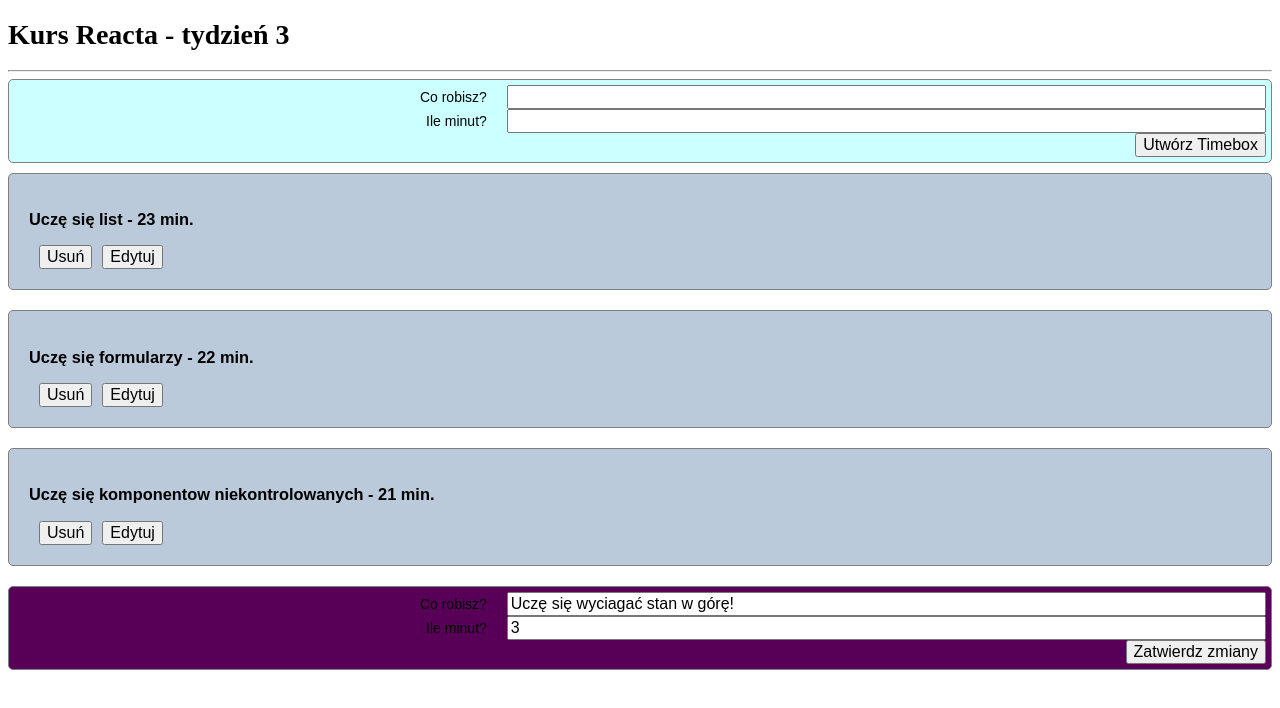
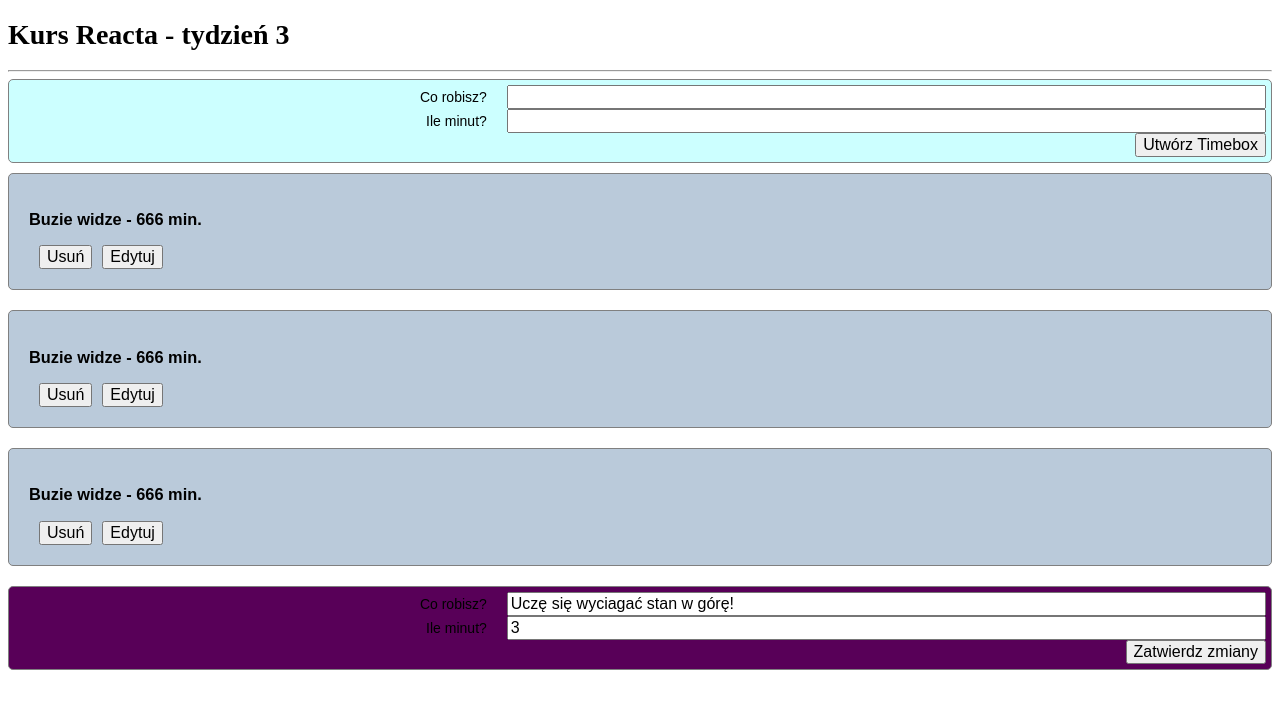
Before and after one commit to MagPtak/React-course-basic, a React (Create React App) app in the folder timeboxing_app/: page / in a window 1280 px wide. Shown: the top 708 px of the page. Built offline with nearby package versions, Linux system fonts and the light colour scheme.

Commit message:
Add homework - add propTypes and error handlers to Timebox component.

```diff
--- a/timeboxing_app/src/components/Clock.js
+++ b/timeboxing_app/src/components/Clock.js
@@ -25,6 +25,7 @@ const NumberOrStringType = PropTypes.oneOfType([
   PropTypes.number,
   PropTypes.string,
 ]);
+
 Clock.propTypes = {
   className: PropTypes.string.isRequired,
   minutes: NumberOrStringType.isRequired,
--- a/timeboxing_app/src/components/Timebox.js
+++ b/timeboxing_app/src/components/Timebox.js
@@ -1,8 +1,16 @@
 import React from "react";
+import PropTypes from "prop-types";
+import { type } from "@testing-library/user-event/dist/type";
 
 function Timebox({ title, totalTimeInMinutes, onDelete, onEdit }) {
   if (totalTimeInMinutes <= 0) {
     throw new Error("Całkowity czas musi być większy niz zero");
+  }
+  if (typeof title !== "string") {
+    throw new Error("Typ propa title musi być string");
+  }
+  if (typeof totalTimeInMinutes !== "number") {
+    throw new Error("Typ propa totalTimeInMinutes musi być number");
   }
   return (
     <div className="Timebox">
@@ -15,4 +23,9 @@ function Timebox({ title, totalTimeInMinutes, onDelete, onEdit }) {
   );
 }
 
+Timebox.propTypes = {
+  title: PropTypes.string.isRequired,
+  totalTimeInMinutes: PropTypes.number.isRequired,
+};
+
 export default Timebox;
--- a/timeboxing_app/src/components/TimeboxList.js
+++ b/timeboxing_app/src/components/TimeboxList.js
@@ -78,8 +78,8 @@ class TimeboxList extends React.Component {
           {this.state.timeboxes.map((e, index) => (
             <Timebox
               key={e.id}
-              title={e.title}
-              totalTimeInMinutes={e.totalTimeInMinutes}
+              title={"Buzie widze"}
+              totalTimeInMinutes={666}
               onEdit={() =>
                 this.editTimebox(index, {
                   id: e.id,
```
